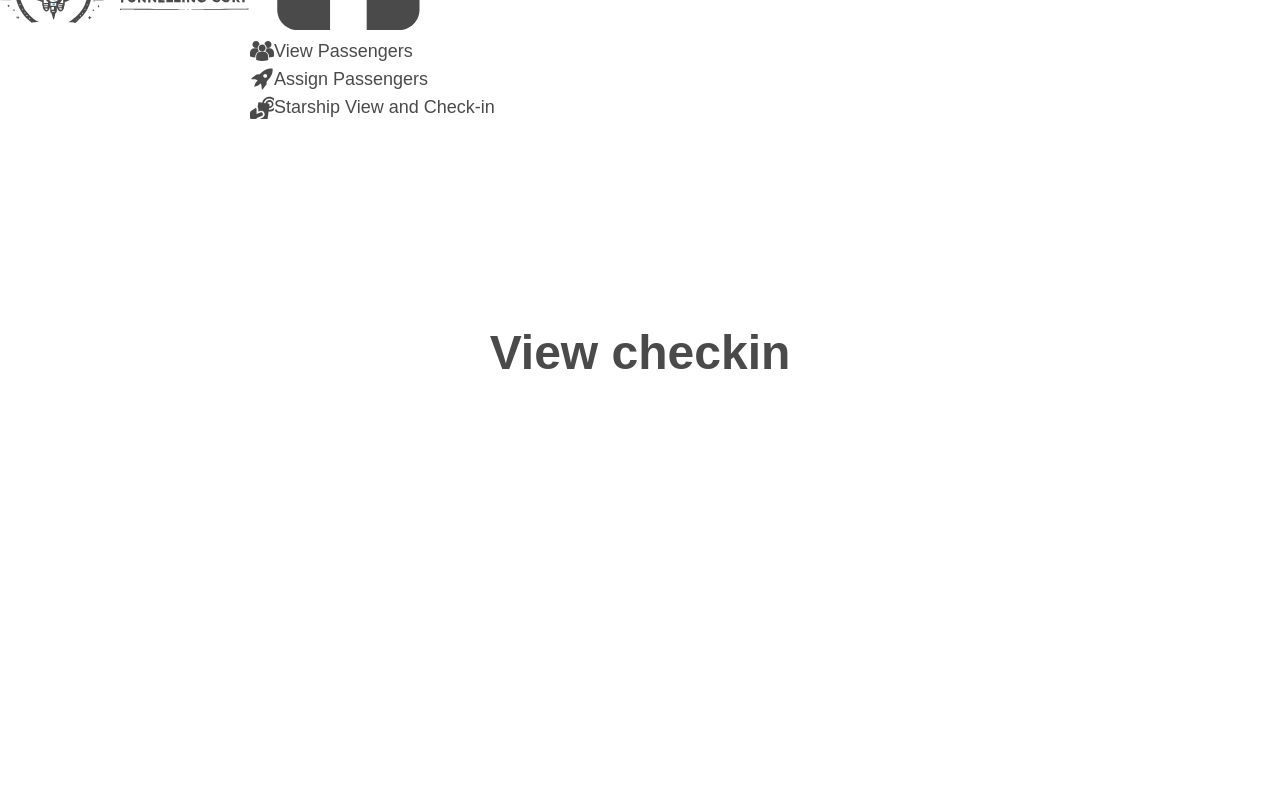
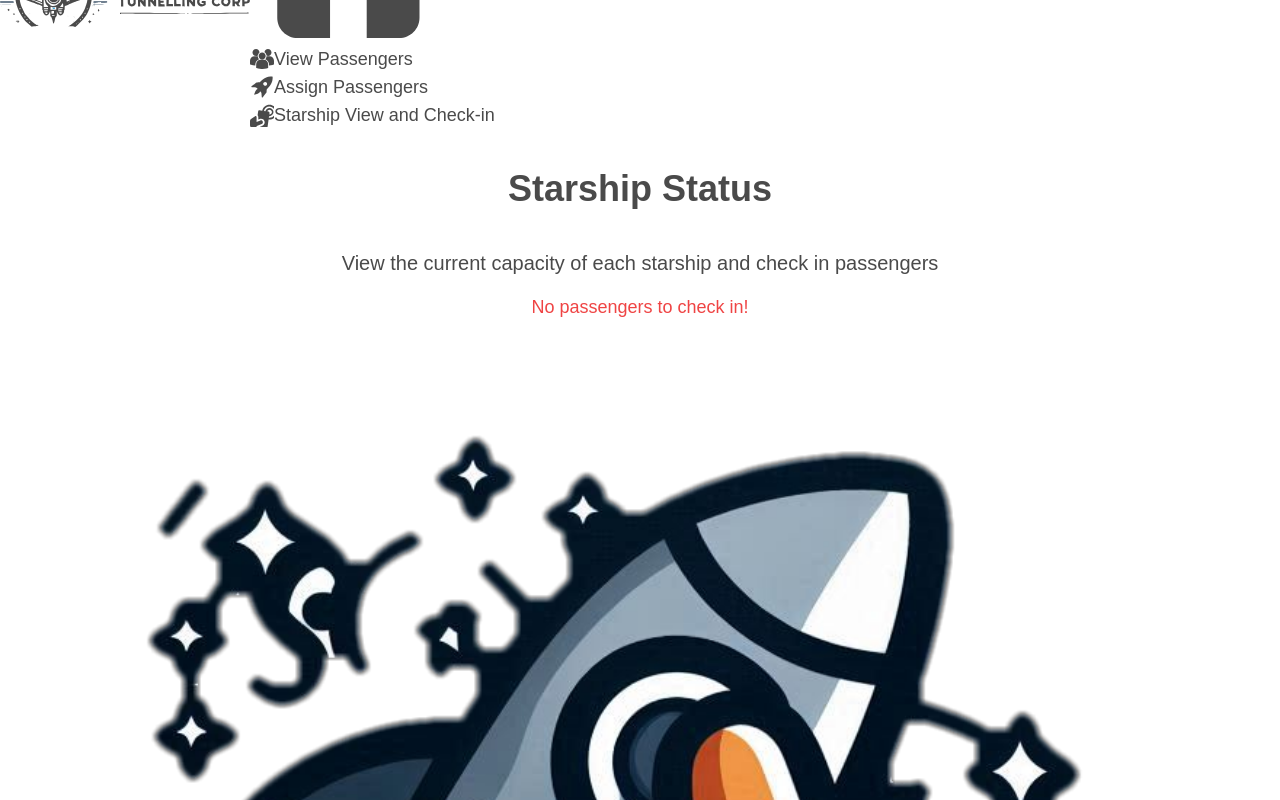
Before and after one commit to The-Burge/hyperspace-tunnelling, a Next.js app: page /view-checkin in a window 1280 px wide. Shown: the part 160-960 px from the top of the page. Before the commit the page ends 800 px from the top, so only its background shows below. Built offline with nearby package versions, Linux system fonts and the light colour scheme.

Commit message:
Ability to checkin passengers to starships

```diff
--- a/src/app/view-checkin/page.tsx
+++ b/src/app/view-checkin/page.tsx
@@ -1,15 +1,114 @@
-import React from 'react'
+'use client'
+import { useState, useEffect } from 'react'
+import { Passenger } from '@/api/fetchPassengers'
+import { Widget } from '@/Components/Widget'
 
-export default function ViewCheckin() {
+const STARSHIP_CAPACITY = 7
+
+const StarshipCheckIn = () => {
+  const [assignedPassengers, setAssignedPassengers] = useState<(Passenger & { checkedIn: boolean })[]>(() => {
+    const savedAssignments = localStorage.getItem('assignedPassengers')
+    return savedAssignments ? JSON.parse(savedAssignments) : []
+  })
+
+  useEffect(() => {
+    const savedAssignments = localStorage.getItem('assignedPassengers')
+    if (savedAssignments) {
+      setAssignedPassengers(JSON.parse(savedAssignments))
+    }
+  }, [])
+
+  const getPassengersInStarship = (starshipIndex: number) => {
+    const startIndex = starshipIndex * STARSHIP_CAPACITY
+    const endIndex = startIndex + STARSHIP_CAPACITY
+    const starshipPassengers = assignedPassengers.slice(startIndex, endIndex)
+    return starshipPassengers
+  }
+
+  const handleCheckInPassenger = (index: number) => {
+    setAssignedPassengers(prevAssignments => {
+      const nextAssignments = [...prevAssignments]
+      if (nextAssignments[index]) {
+        nextAssignments[index] = { ...nextAssignments[index], checkedIn: true }
+      }
+      localStorage.setItem('assignedPassengers', JSON.stringify(nextAssignments))
+      return nextAssignments
+    })
+  }
+
+  const totalStarships = Math.ceil(assignedPassengers.length / STARSHIP_CAPACITY)
+
+  const hasPassengers = assignedPassengers.length > 0
+
   return (
-    <>
-      <div className="mx-auto flex w-full max-w-screen-2xl flex-1 flex-col p-8 pb-48">
-        <div className="flex justify-center items-center pt-12 lg:pt-40 align-top">
-          <div className="lg:text-5xl text-2xl font-semibold max-w-xl text-center h-full text-primary">
-            View checkin
-          </div>
+    <div className='min-h-screen p-6 text-primary'>
+      <h1 className='mb-10 text-center text-4xl font-bold text-primary'>Starship Status</h1>
+      <p className='mb-4 text-center text-xl text-primary'>
+        View the current capacity of each starship and check in passengers
+      </p>
+      {!hasPassengers ? (
+        <div className='flex flex-col items-center space-y-4'>
+          <p className='mb-4 text-center text-lg text-red-500'>No passengers to check in!</p>
+          <Widget
+            items={{
+              img: '/image/assign.png',
+              name: 'Assign Passengers',
+              page: '/assign-passengers'
+            }}
+          />
         </div>
-      </div>
-    </>
+      ) : (
+        <div className='flex flex-col items-center space-y-12'>
+          {Array.from({ length: totalStarships }).map((_, starshipIndex) => {
+            const starshipPassengers = getPassengersInStarship(starshipIndex)
+            const assignedCount = starshipPassengers.filter(passenger => passenger !== null).length
+            const checkedInCount = starshipPassengers.filter(passenger => passenger?.checkedIn).length
+
+            return (
+              <div
+                key={starshipIndex}
+                className='w-full max-w-3xl rounded-lg bg-gray-100 p-6 shadow-lg'
+              >
+                <h2 className='mb-4 text-center text-2xl font-bold text-primary'>Starship {starshipIndex + 1}</h2>
+                <p className='mb-4 text-center text-primary'>
+                  {assignedCount}/{STARSHIP_CAPACITY} passengers assigned
+                </p>
+                <p className='mb-4 text-center text-primary'>
+                  {checkedInCount}/{assignedCount} passengers checked in
+                </p>
+
+                <div className='grid grid-cols-2 gap-4'>
+                  {starshipPassengers.map((passenger, index) => {
+                    if (!passenger) return <div key={index}>Empty</div>
+                    return (
+                      <div
+                        key={index}
+                        className={`rounded-lg p-4 ${passenger.checkedIn ? 'bg-green-500' : 'bg-red-500'} text-white`}
+                      >
+                        <p>
+                          {passenger.firstname} {passenger.lastname}
+                        </p>
+                        {passenger.checkedIn ? (
+                          <p className='mt-2 font-semibold text-primary'>Checked In</p>
+                        ) : (
+                          <button
+                            className='mt-2 rounded-lg bg-secondary p-2 text-white hover:bg-blue-600'
+                            onClick={() => handleCheckInPassenger(starshipIndex * STARSHIP_CAPACITY + index)}
+                          >
+                            Check In
+                          </button>
+                        )}
+                      </div>
+                    )
+                  })}
+                </div>
+              </div>
+            )
+          })}
+        </div>
+      )}
+    </div>
   )
 }
+
+export default StarshipCheckIn
```
